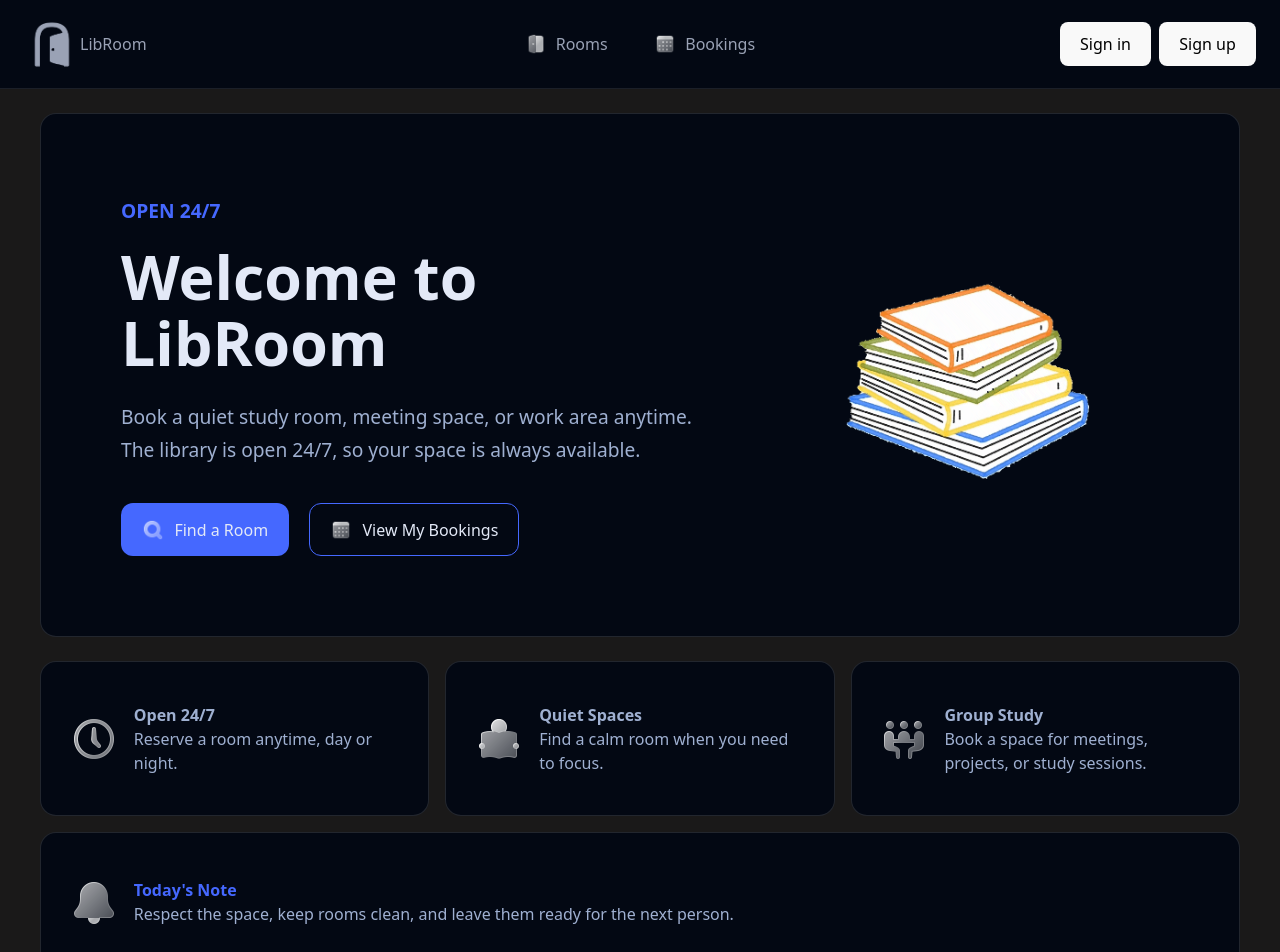
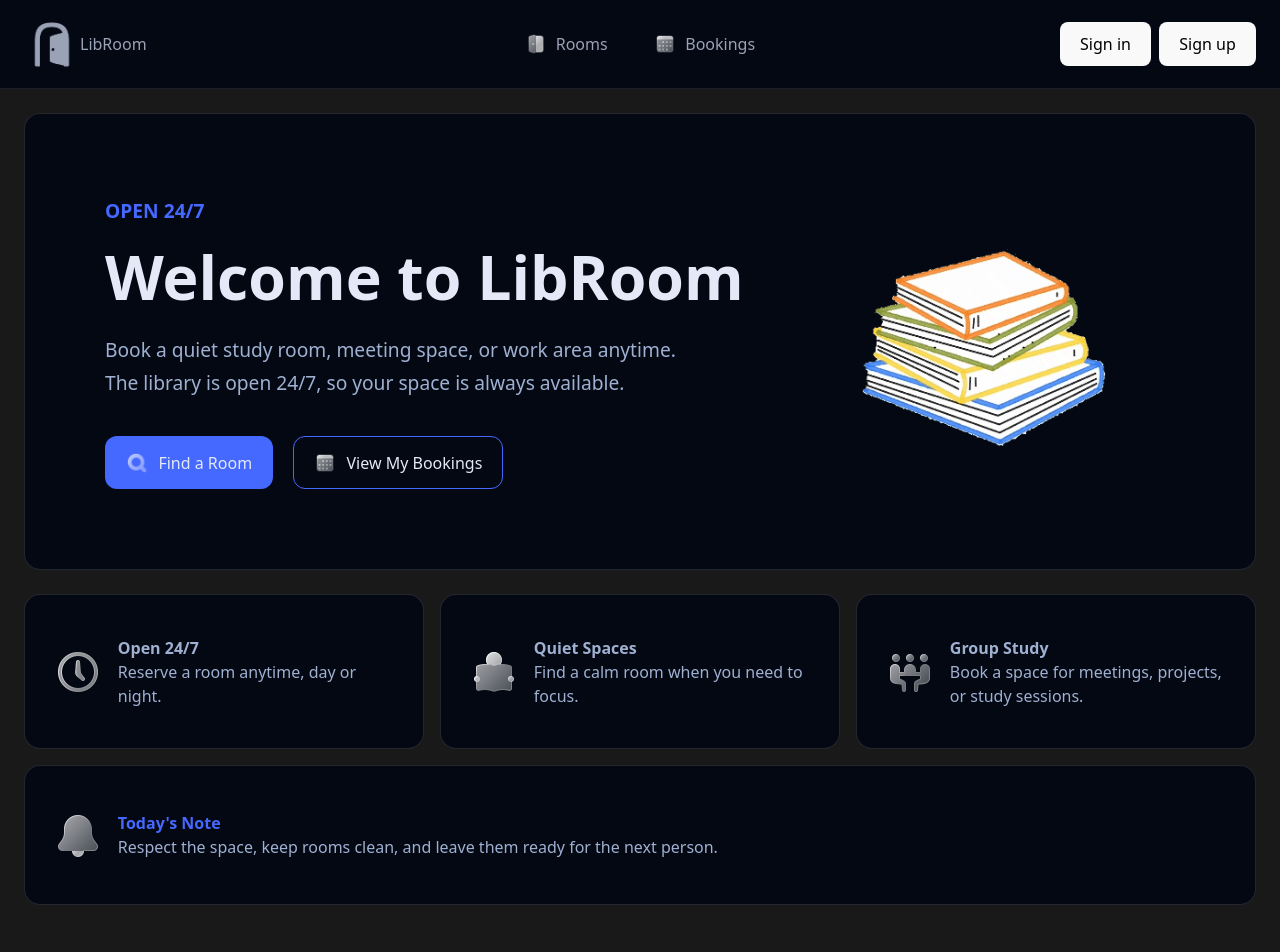
Before and after one commit to AWF-Group13/frontend, a React (Vite) app: page / in a window 1280 px wide. Shown: the top 952 px of the page. After the commit the page ends 929 px from the top, so only its background shows below. Built offline with nearby package versions, Linux system fonts and the light colour scheme; no server answers.

Commit message:
make layout responsive

```diff
--- a/src/pages/HomePage.css
+++ b/src/pages/HomePage.css
@@ -8,7 +8,6 @@
 
 .welcome {
   box-sizing: border-box;
-  max-width: 1200px;
   margin: 0 auto;
   min-height: 26.7rem;
   padding: 5rem 30.7rem 5rem 5rem;
@@ -22,7 +21,6 @@
   display: flex;
   gap: 1rem;
   flex-wrap: wrap;
-  max-width: 1200px;
   margin: 1.5rem auto 0;
 }
 
@@ -84,7 +82,6 @@
 }
 
 .note {
-  max-width: 1200px;
   margin: 1rem auto 0;
   min-height: 8.7rem;
 }
```
